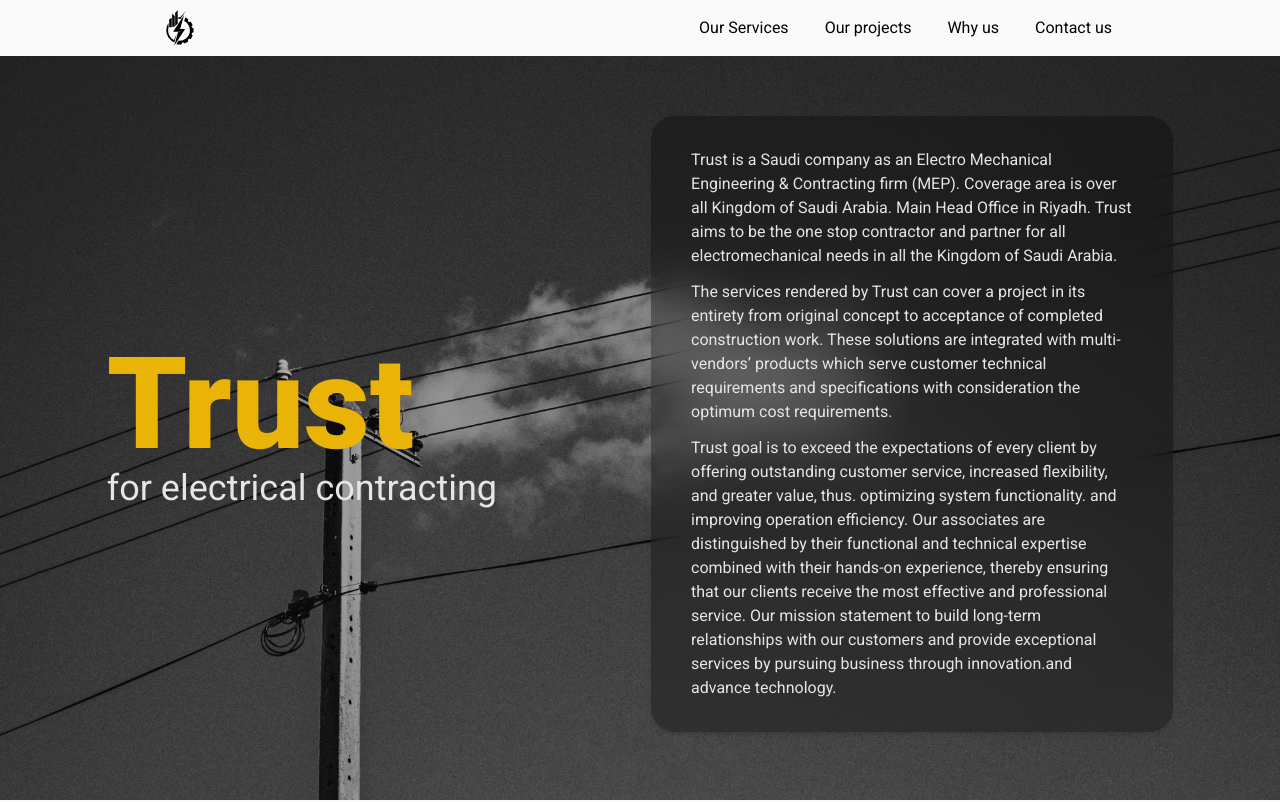
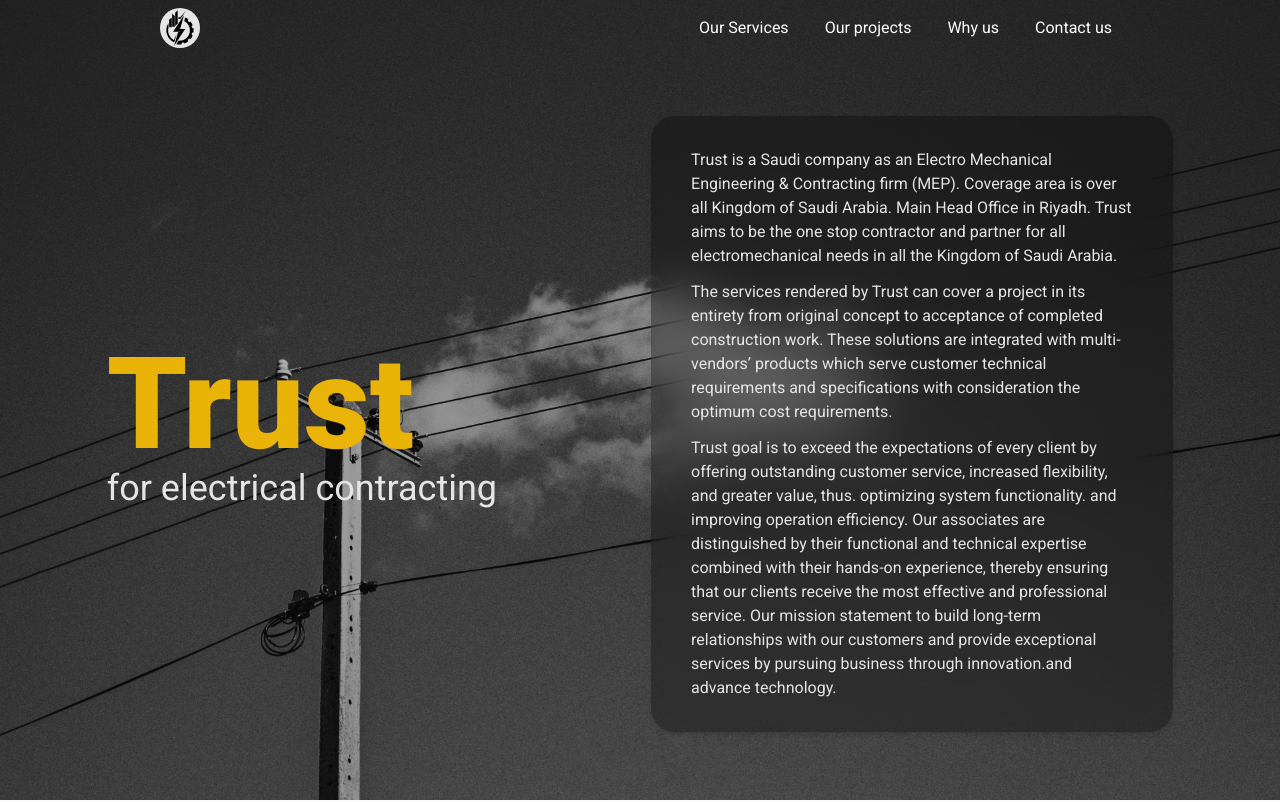
Before and after one commit to systematicRealm/trust, a React (Create React App) app: page / in a window 1280 px wide. Shown: the top 802 px of the page. Built offline with nearby package versions, Linux system fonts and the light colour scheme; the HTML template or start-up script is replaced by a standard one.

Commit message:
header useRef animated position

```diff
--- a/src/components/01_head/Header.js
+++ b/src/components/01_head/Header.js
@@ -1,14 +1,42 @@
-import React from "react";
+import React, { useEffect, useRef } from "react";
 import logo from "./assets/logo.svg";
 
 export default function Header() {
-  // const scrollToTop = () => window.scrollTo({ top: 0, behavior: "smooth" });
+  const scrollToTop = () => window.scrollTo({ top: 0, behavior: "smooth" });
+  const header = useRef(null);
+  const logoContainer = useRef(null);
+  useEffect(() => {
+    // create a function to handle the scroll event
+    const handleScroll = () => {
+      console.log(window.scrollY);
+      if (window.scrollY > 120) {
+        // if the scroll is greater than 120px
+        header.current.classList.add("bg-neutral-900"); // add the class to the header
+        header.current.classList.remove("absolute"); // remove the class from the header to make it fixed (like floating on top of the page)
+        header.current.classList.add("fixed"); // add fixed class to the header to make it fixed (like floating on top of the page)
+      } else {
+        // if the scroll is less than 120px
+        header.current.classList.remove("bg-neutral-900"); // remove background color from the header
+        header.current.classList.add("absolute"); // add the absolute class to the header
+        header.current.classList.remove("fixed"); // remove fixed class from the header to make it absolute
+      }
+    };
+    window.addEventListener("scroll", handleScroll); // initliaze the event listener and pass the function to handle the scroll event
+    return () => {
+      window.removeEventListener("scroll", handleScroll); // remove the event listener when the component is unmounted
+    };
+  }, []);
+
   return (
-    <div className="absolute top-0 z-10 flex items-center justify-center w-full py-2 bg-neutral-50">
+    <div
+      ref={header}
+      className="absolute top-0 flex items-center justify-center w-full py-2 text-white transition-all z-40 duration-500"
+    >
       <div className="flex items-center justify-between w-3/4">
         <div
-          // onClick={scrollToTop}
-          className="flex items-center justify-center w-10 transition-colors duration-300 hover:bg-neutral-200 rounded-full cursor-pointer"
+          onClick={scrollToTop}
+          ref={logoContainer}
+          className="flex items-center justify-center w-10 transition-colors duration-300 bg-neutral-200 hover:bg-neutral-200 rounded-full cursor-pointer"
         >
           <img className="w-full" src={logo} alt="trust logo" />
         </div>
@@ -22,7 +50,7 @@
           ].map((item, index) => (
             <span key={index}>
               <a
-                className="transition-colors duration-300 hover:bg-neutral-200 px-2 rounded-3xl cursor-pointer py-2"
+                className="transition-colors duration-300 hover:bg-neutral-200 px-2 rounded-3xl cursor-pointer py-2 hover:text-black"
                 href={item.href}
               >
                 {item.name}
```
